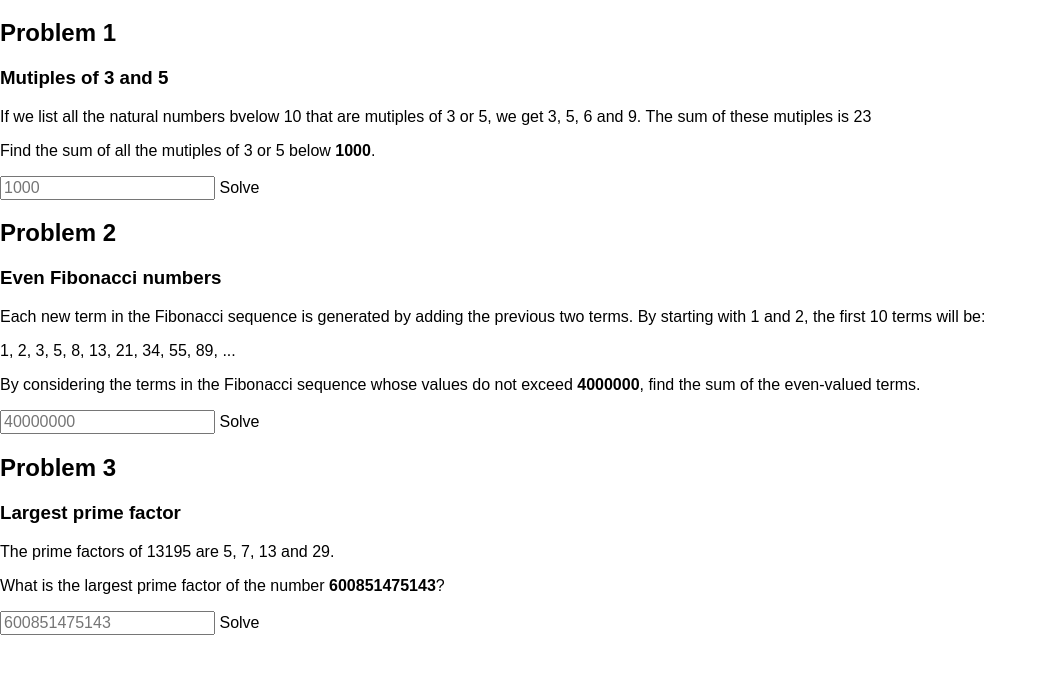
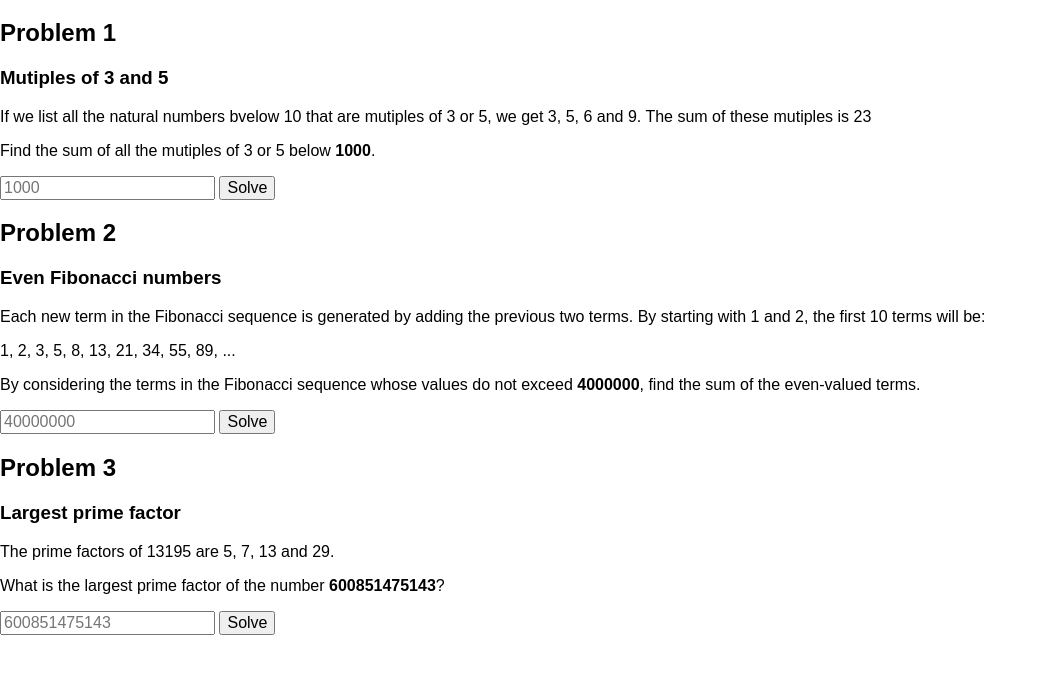
Before and after one commit to nxion/learning, a plain HTML site: page the-odin-project/project-euler/index.html in a window 1280 px wide. Shown: the part 61-734 px from the top of the page, without its empty margins (0-1047 px from the left). Drawn offline with Linux system fonts and the light colour scheme.

Commit message:
added js function

```diff
--- a/the-odin-project/project-euler/index.html
+++ b/the-odin-project/project-euler/index.html
@@ -17,8 +17,7 @@
 
   <p>Find the sum of all the mutiples of 3 or 5 below <strong>1000</strong>.</p>
   <input name="multiplesInput" type="number" placeholder="1000"/>
-  <span class="button" id="multiples">Solve</span>
-  <span class="answer" id="multiplesAnswer"></span>
+  <input id="mutiplesButton" type="button" value="Solve" onclick="problem1();" />
 
   <h2>Problem 2</h2>
 
@@ -30,8 +29,7 @@
 
   <p>By considering the terms in the Fibonacci sequence whose values do not exceed <strong>4000000</strong>, find the sum of the even-valued terms.</p>
   <input name="fibonacciInput" type="number" placeholder="40000000"/>
-  <span class="button" id="fibonacci">Solve</span>
-  <span class="answer" id="fibonacciAnswer"></span>
+  <input id="fibonacciButton" type="button" value="Solve" onclick="problem2();" />
 
   <h2>Problem 3</h2>
 
@@ -41,7 +39,10 @@
 
   <p>What is the largest prime factor of the number <strong>600851475143</strong>?</p>
   <input name="primeInput" type="number" placeholder="600851475143"/>
-  <span class="button" id="prime">Solve</span>
-  <span class="answer" id="primeAnswer"></span>
+  <input id="primeButton" type="button" value="Solve" onclick="problem3();" />
 
 </body>
+  <script src="scripts/problem1.js"></script>
+  <script src="scripts/problem2.js"></script>
+  <script src="scripts/problem3.js"></script>
+</html>
--- a/the-odin-project/project-euler/scripts/problem1.js
+++ b/the-odin-project/project-euler/scripts/problem1.js
@@ -0,0 +1,9 @@
+function problem1() {
+		var sum = 0;
+		for (var i = 2; i < 1000; i++) {
+			if ((i % 3 == 0) || (i % 5 == 0)) {
+				sum += i;
+			}
+		}
+		alert("The sum of all multiples of 3 or 5 below 1000 is " + sum + ".");
+}
--- a/the-odin-project/project-euler/scripts/problem2.js
+++ b/the-odin-project/project-euler/scripts/problem2.js
@@ -0,0 +1,20 @@
+function problem2() {
+
+		//Keep track of sums as well as sequence numbers
+		var firs_num = 1;
+		var sec_num = 2;
+		var sum = firs_num + sec_num;
+		var total_sum = 0;
+
+		//The value of the sum must be less than 4 million
+		while(sum < 4000000) {
+			if (sum % 2 == 0) {
+				total_sum += sum;
+			}
+			//Update values according to Fibonacci sequence
+			firs_num = sec_num;
+			sec_num = sum;
+			sum = firs_num + sec_num;
+		}
+		alert("The sum of the even-valued terms is " + total_sum + ".");
+}
--- a/the-odin-project/project-euler/scripts/problem3.js
+++ b/the-odin-project/project-euler/scripts/problem3.js
@@ -0,0 +1,16 @@
+function problem3() {
+		factors = [];
+		var d = 2;
+		var n = 600851475143;
+		//Going to determine all of the prime factors of n.
+		while (n > 1) {
+			while (n % d == 0) {
+				factors.push(d);
+				n /= d;
+			}
+			d += 1;
+		}
+		//Print out the largest prime factor in array of factors.
+		var largest_prime_factor = Math.max.apply(Math, factors);
+		alert("The largest prime factor of 600851475143 is " + largest_prime_factor + ".");
+	}
```
